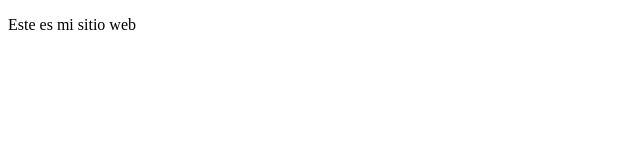
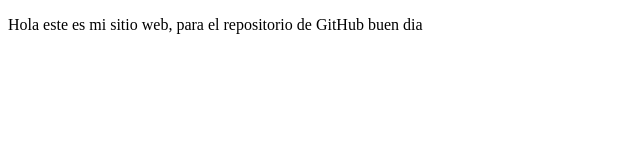
Before and after one commit to zMichz/Proyecto_Curso_prework, a plain HTML site: page index.html in a window 1280 px wide. Shown: the whole page, without its empty margins (0-640 px from the left). Drawn offline with Linux system fonts and the light colour scheme.

Commit message:
cambio agregado

```diff
--- a/index.html
+++ b/index.html
@@ -8,7 +8,8 @@
 </head>
 <body>
     <p>
-        Este es mi sitio web
+        Hola este es mi sitio web, para el repositorio de GitHub
+        buen dia
     </p>
 </body>
 </html>
```
